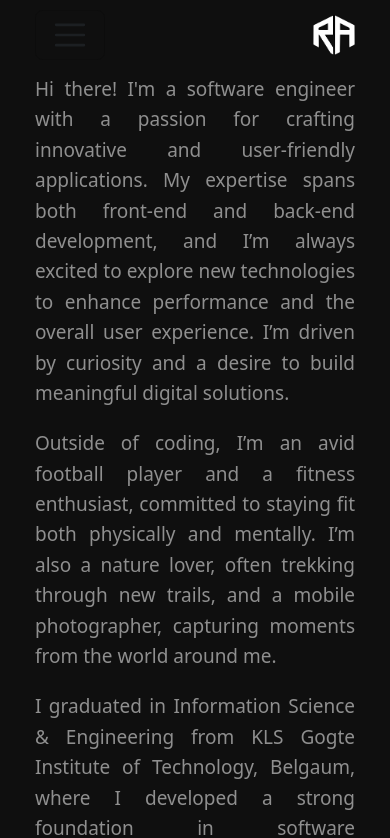
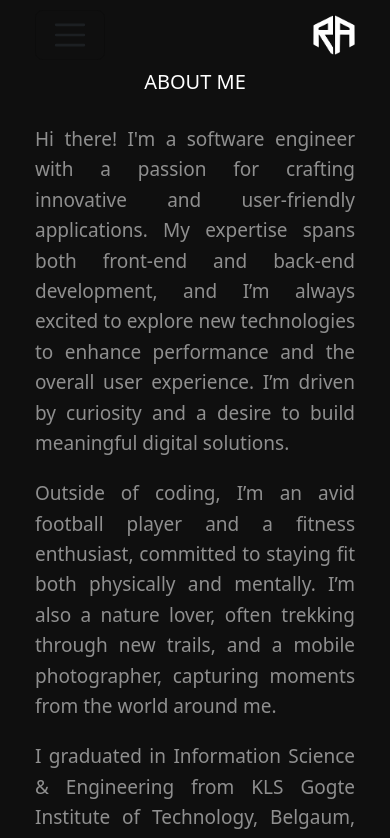
Before and after one commit to rohitashtekar/portfolio, a React (Vite) app in the folder Portfolio/: page /about in a window 390 px wide. Shown: the top 838 px of the page. Built offline with nearby package versions, Linux system fonts and the light colour scheme.

Commit message:
UPDATE: removed redundant padding

```diff
--- a/Portfolio/src/styles/global.css
+++ b/Portfolio/src/styles/global.css
@@ -92,7 +92,7 @@ hr {
 /* For screens between 768px and 1023px (tablets and small desktops) */
 @media (max-width: 1023px) {
   body {
-    padding-top: 35px;
+    padding-top: 2.5rem;
   }
 
   .container-fluid {
@@ -101,7 +101,7 @@ hr {
   }
 
   .header {
-    padding: 0;
+    padding: 2rem 0;
     font-size: 1.8rem;
   }
 
@@ -118,10 +118,6 @@ hr {
 
 /* For screens between 576px and 767px (small devices like smartphones in portrait mode) */
 @media (max-width: 750px) {
-  body {
-    padding-top: 0;
-  }
-
   .header {
     padding: 2rem 0;
     font-size: 1.5rem;
@@ -140,10 +136,6 @@ hr {
 
 /* For screens smaller than 576px (mobile phones in portrait mode) */
 @media (max-width: 575px) {
-  body {
-    padding-top: 0;
-  }
-
   .header {
     padding: 1.5rem 0;
     font-size: 1.2rem;
@@ -162,10 +154,6 @@ hr {
 
 /* For very small devices (like small mobile phones) */
 @media (max-width: 400px) {
-  body {
-    padding-top: 0;
-  }
-
   .header {
     padding: 1rem 0;
     font-size: 1rem;
```
